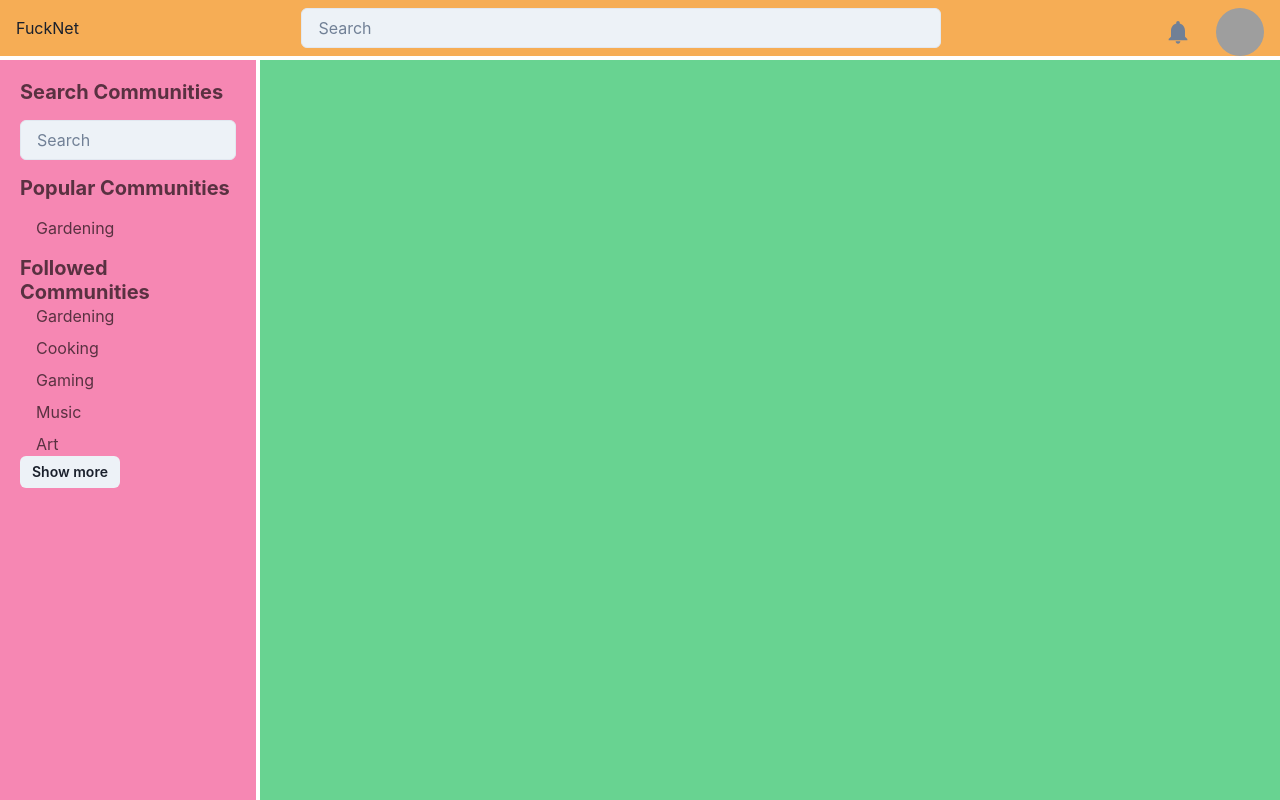
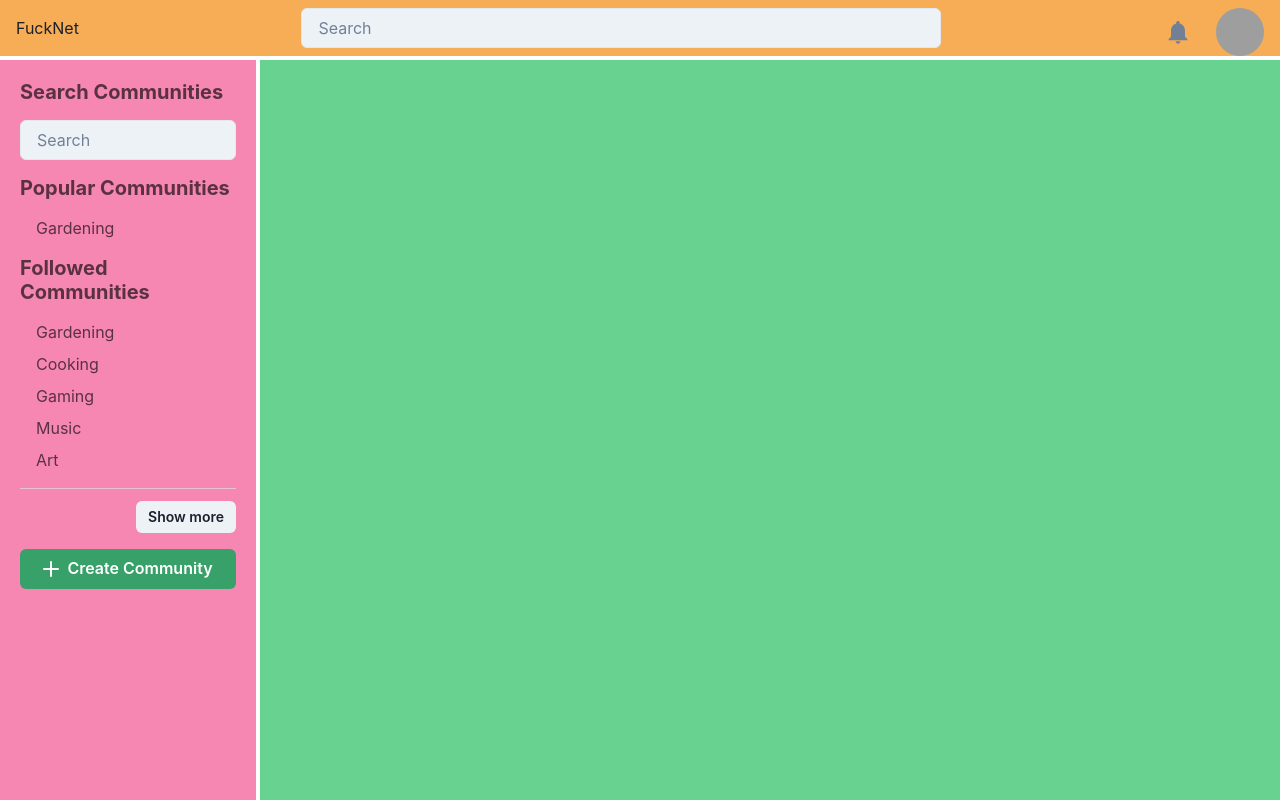
Before and after one commit to ryanozx/skillnet, a Next.js app in the folder frontend/: page / in a window 1280 px wide. Built offline with nearby package versions, Linux system fonts and the light colour scheme; grey boxes are pictures that could not be loaded.

Commit message:
Improved layout of sidebar

```diff
--- /dev/null
+++ b/frontend/components/SideBar/CreateCommunityBtn.jsx
@@ -0,0 +1,13 @@
+import {
+    Box,
+    Button
+} from "@chakra-ui/react";
+import { AddIcon } from "@chakra-ui/icons";
+
+export default function CreateCommunityBtn() {
+    return (
+        <Button leftIcon={<AddIcon />} colorScheme="green">
+            Create Community
+        </Button>
+    );
+}
--- a/frontend/components/SideBar/FollowedCommunities.jsx
+++ b/frontend/components/SideBar/FollowedCommunities.jsx
@@ -1,5 +1,14 @@
 import { useState } from 'react';
-import { Box, Heading, List, ListItem, Button } from '@chakra-ui/react';
+import {
+    Box,
+    Flex,
+    Heading,
+    List,
+    ListItem,
+    Button,
+    Link,
+    Divider
+} from '@chakra-ui/react';
 
 export default function FollowedCommunities(props) {
     const [showMore, setShowMore] = useState(false);
@@ -21,15 +30,23 @@ export default function FollowedCommunities(props) {
     return (
         <Box>
             <Heading size="md">Followed Communities</Heading>
-            <List spacing={2} px={4}>
+            <List spacing={2} p={4}>
                 {displayedCommunities.map((community, index) => (
-                <ListItem key={index}>{community}</ListItem>
+                <ListItem key={index}>
+                    <Link>{community}</Link>
+                </ListItem>
                 ))}
             </List>
+
             {followedCommunities.length > 5 && (
-                <Button onClick={handleClick} size="sm" alignSelf="flex-end">
-                    {showMore ? "Show less" : "Show more"}
-                </Button>
+                <>
+                    <Divider/>
+                    <Flex justifyContent={"flex-end"} pt={3}>
+                        <Button onClick={handleClick} size="sm" alignSelf={"flex-end"}>
+                            {showMore ? "Show less" : "Show more"}
+                        </Button>
+                    </Flex>
+                </>
             )}
         </Box>
   );
--- a/frontend/components/SideBar/SideBar.jsx
+++ b/frontend/components/SideBar/SideBar.jsx
@@ -1,16 +1,14 @@
 import {
     Box,
     VStack,
-    Input,
-    Button,
     Heading,
     List,
     ListItem,
     Link,
-    IconButton } from "@chakra-ui/react";
-import { AddIcon } from "@chakra-ui/icons";
+} from "@chakra-ui/react";
 import Searchbar from '../base/Searchbar';
 import FollowedCommunities from "./FollowedCommunities";
+import CreateCommunityBtn from "./CreateCommunityBtn";
 
 export default function SideBar() {
 
@@ -34,7 +32,7 @@ export default function SideBar() {
 
                 </List>
                 <FollowedCommunities/>
-
+                <CreateCommunityBtn/>
             </VStack>
         </Box>
   );
--- a/frontend/components/base/LayoutContainer.jsx
+++ b/frontend/components/base/LayoutContainer.jsx
@@ -1,5 +1,4 @@
 import React from "react";
-
 import {
     Grid,
     GridItem
@@ -31,5 +30,4 @@ export default function LayoutContainer({children}) {
 
         </Grid>
     );
-
 }
```
